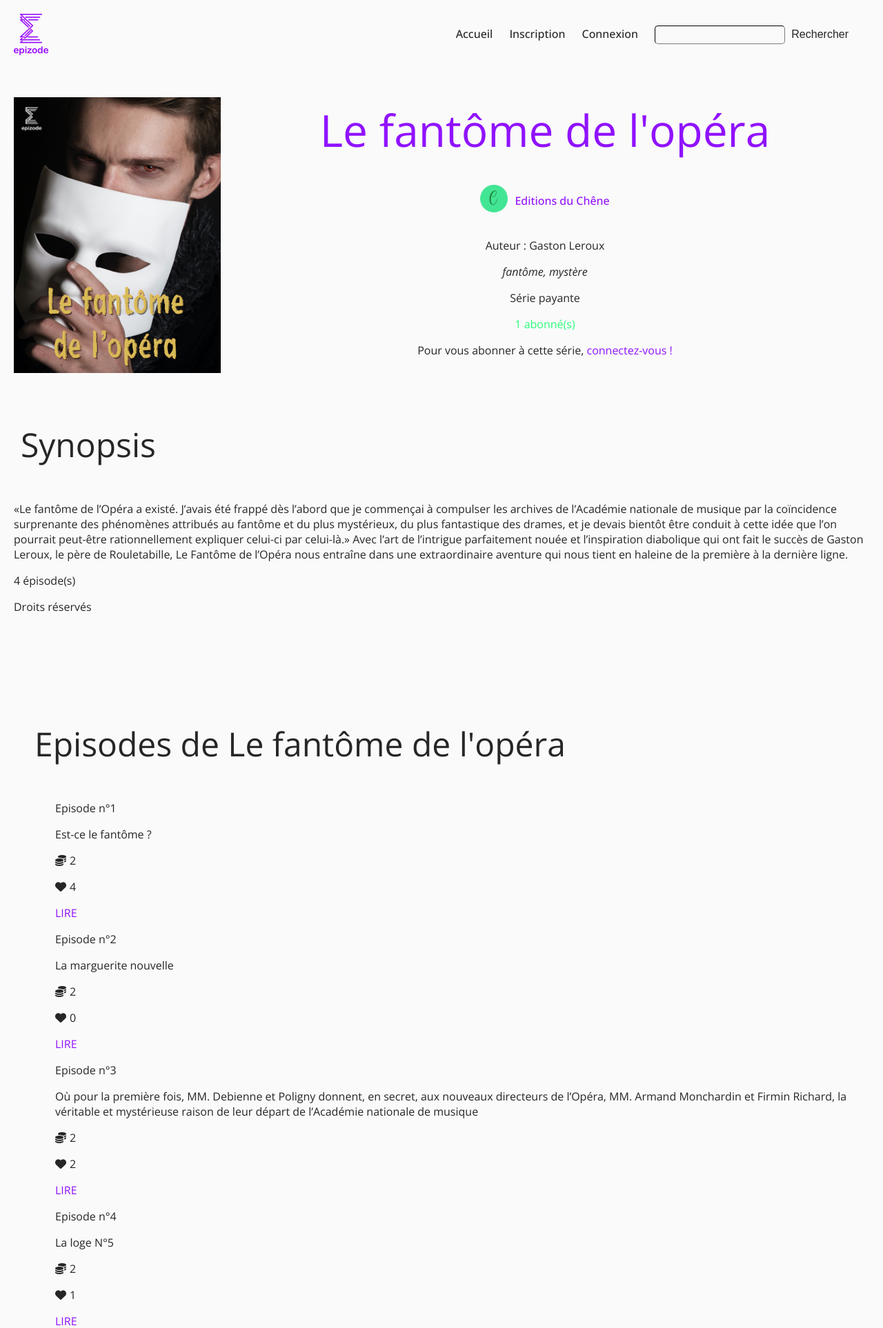
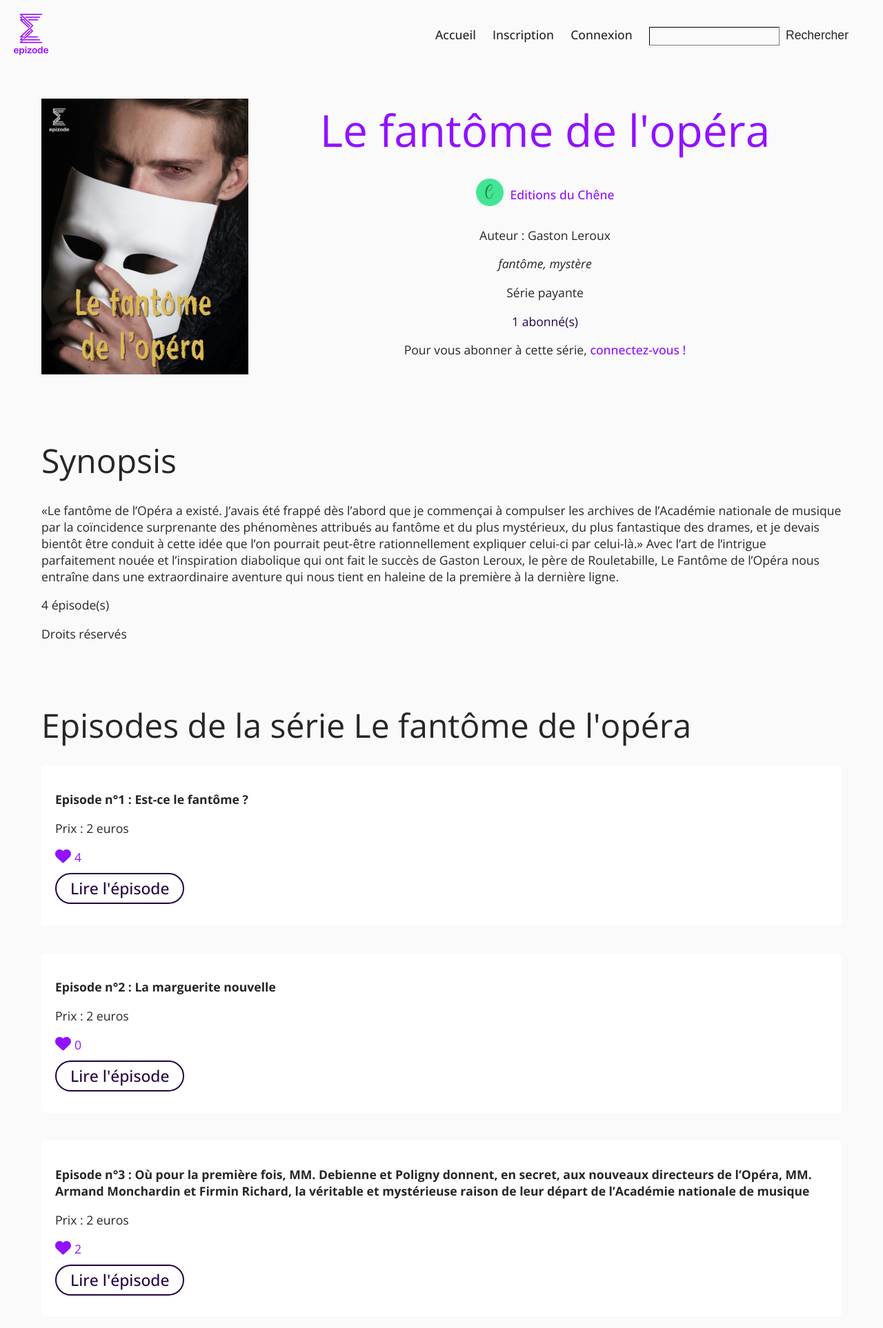
Before and after one commit to annefleurette/project-epizode-afm, a PHP site: page /p5/index.php?action=displaySeries&idseries=12 in a window 1280 px wide. Shown: the top 1926 px of the page at 69% size. Run offline with PHP 8.4, Linux system fonts and the light colour scheme; data comes from the database, SQL or seed files in the repository; some libraries are stand-ins or nearby versions.

Commit message:
CSS - DisplaySeries

```diff
--- a/public/css/style.css
+++ b/public/css/style.css
@@ -27,7 +27,15 @@ body {
 
 section {
   padding: 20px;
-  margin: 20px;
+  margin: 20px 0px;
+}
+
+.section-internal {
+  margin-bottom: 0px !important;
+  padding: 20px 60px;
+}
+.section-internal h2 {
+  margin: 0;
 }
 
 /* Textes */
@@ -36,7 +44,7 @@ h1 {
   color: #9012FE;
   font-size: 4em;
   font-weight: 300;
-  padding: 10px;
+  padding: 10px 0px;
   text-align: center;
 }
 
@@ -45,7 +53,7 @@ h2, h3, h4 {
   color: #262626;
   font-size: 3em;
   font-weight: 300;
-  padding: 10px;
+  padding: 10px 0px;
 }
 
 h3, h4 {
@@ -53,21 +61,23 @@ h3, h4 {
   color: #262626;
   font-size: 1.5em;
   font-weight: 300;
-  padding: 10px;
+  padding: 10px 0px;
 }
 
 p {
-  font-size: 1em;
+  font-size: 1.1em;
   font-weight: 400;
 }
 
 a {
   color: #9012FE;
   text-decoration: none;
+  font-weight: 500;
 }
 
 ul {
   list-style: none;
+  padding: 0px;
 }
 
 /* Boutons */
@@ -77,18 +87,18 @@ ul {
   padding: 5px 20px;
   background-color: transparent;
   color: #9012FE;
-  font-size: 1.2em;
+  font-size: 1.3em;
   font-weight: 500;
 }
-.btn-green, .cta-green {
-  color: #2BFF79;
-  border-color: #2BFF79;
+.btn-purple, .cta-purple {
+  color: #240440;
+  border-color: #240440;
 }
-.btn-green:hover, .cta-green:hover {
+.btn-purple:hover, .cta-purple:hover {
   color: #FFFFFF;
-  border-color: #2BFF79;
-  background-color: #2BFF79;
-  font-size: 1.2em;
+  border-color: #240440;
+  background-color: #240440;
+  font-size: 1.3em;
   font-weight: 500;
 }
 
@@ -104,11 +114,12 @@ ul {
   width: 200px;
   height: 20px;
   margin-bottom: 5px;
+  outline: none;
 }
 .form .form-fields input:focus {
   border: 1px #262626 solid;
 }
-.form .form-fields .btn-green {
+.form .form-fields .btn-purple {
   width: auto;
   height: auto;
 }
@@ -149,6 +160,19 @@ ul {
   margin-bottom: 10px;
   margin-top: 10px;
 }
+.figure-bloc figcaption h3 {
+  margin-bottom: 10px !important;
+  margin-top: 10px !important;
+  color: #9012FE;
+  margin: 0;
+  font-weight: 500;
+}
+.figure-bloc .under-series {
+  margin-top: 60px;
+}
+.figure-bloc-member {
+  margin: 0;
+}
 
 /* Mise en forme des barres de navigations */
 .menu {
@@ -164,13 +188,13 @@ ul {
 .menu__main-link {
   color: #262626;
   font-weight: 500;
-  font-size: 1em;
+  font-size: 1.1em;
 }
 .menu__main .cta {
-  font-size: 1em;
+  font-size: 1.1em;
 }
 .menu__main-link:hover {
-  font-size: 100%;
+  font-size: 1.1em;
   color: #9012FE;
 }
 .menu__main-link:focus {
@@ -185,9 +209,9 @@ ul {
   color: #262626;
   background-color: transparent;
   border-color: #262626;
-  border-radius: 5px;
   border-width: 1px;
   padding: 5px;
+  outline: none;
 }
 .menu .cta {
   border: none;
@@ -201,6 +225,9 @@ ul {
   overflow: hidden;
   margin: 0;
   padding: 0;
+}
+#slider-images ul {
+  margin: 0 40px;
 }
 
 /* Mise en forme des informations séries */
@@ -228,7 +255,25 @@ ul {
 }
 
 .popularity-mesure {
-  color: #2BFF79;
+  color: #240440;
+}
+
+/* Mise en forme des informations épisodes */
+#series-episodes li {
+  margin-bottom: 40px;
+}
+
+.like-info {
+  color: #9012FE;
+}
+.like-info .fa-heart {
+  font-size: 1.3em;
+}
+
+.series-episodes-articles {
+  background-color: #FFFFFF;
+  padding: 20px;
+  border-radius: 5px;
 }
 
 /* Mise en forme des informations Epizode */
@@ -258,7 +303,9 @@ ul {
 
 .topten {
   display: flex;
-  flex-direction: justify-content;
+  flex-direction: row;
+  justify-content: center;
+  text-align: center;
 }
 .topten .topten-5 {
   width: 50%;
@@ -268,9 +315,13 @@ ul {
   margin-left: 30px;
   margin-right: 30px;
 }
+.topten .topten-5 ul {
+  margin: 0 40px;
+}
 .topten .topten-5 article {
   display: flex;
-  flex-direction: justify-content;
+  flex-direction: row;
+  align-items: center;
   margin-bottom: 15px;
 }
 .topten .topten-5 article .member img {
@@ -288,5 +339,10 @@ ul {
 .topten .topten-5 article p {
   margin: 5px;
 }
+.topten .topten-5-ranking {
+  color: #9012FE;
+  font-size: 2em;
+  padding-right: 10px;
+}
 
 /*# sourceMappingURL=style.css.map */
--- a/public/css/style.scss
+++ b/public/css/style.scss
@@ -3,7 +3,7 @@
 /* Général */
 
 $color-primary: #9012FE;
-$color-secondary: #2BFF79;
+$color-secondary: #240440;
 $color-texture: #FAFAFA;
 $color-black: #262626;
 $color-dark: #000000;
@@ -11,8 +11,8 @@ $color-white: #FFFFFF;
 
 $typo-primary: 'Open Sans', sans-serif;
 
-$padding-title: 10px;
-$margin-section: 20px;
+$padding-title: 10px 0px;
+$margin-section: 20px 0px;
 $padding-section: 20px;
 $padding-button: 5px 20px;
 
@@ -49,6 +49,14 @@ section {
 
 }
 
+.section-internal {
+	margin-bottom: 0px!important;
+	padding: 20px 60px;
+	h2 {
+		margin: 0;
+	}
+}
+
 /* Textes */
 
 h1 {
@@ -77,17 +85,19 @@ h3, h4 {
 }
 
 p {
-	font-size: 1em;
+	font-size: 1.1em;
 	font-weight: 400;
 }
 
 a {
 	color: $color-primary;
 	text-decoration: none;
+	font-weight: 500;
 }
 
 ul {
 	list-style: none;
+	padding: 0px;
 }
 
 /* Boutons */
@@ -98,16 +108,16 @@ ul {
 	padding: $padding-button;
 	background-color: transparent;
 	color: $color-primary;
-	font-size: 1.2em;
+	font-size: 1.3em;
 	font-weight: 500;
-	&-green {
+	&-purple {
 		color: $color-secondary;
 		border-color: $color-secondary;
 		&:hover {
 			color: $color-white;
 			border-color: $color-secondary;
 			background-color: $color-secondary;
-			font-size: 1.2em;
+			font-size: 1.3em;
 			font-weight: 500;
 		}
 	}
@@ -126,11 +136,12 @@ ul {
 			width: 200px;
 			height: 20px;
 			margin-bottom: 5px;
+			outline: none;
 			&:focus {
 				border: 1px $color-black solid;
 			}
 		}
-		.btn-green {
+		.btn-purple {
 			width: auto;
 			height: auto;
 		}
@@ -173,6 +184,19 @@ ul {
 			margin-bottom: 10px;
 			margin-top: 10px;
 		}
+		h3 {
+			margin-bottom: 10px!important;
+			margin-top: 10px!important;
+			color: $color-primary;
+			margin: 0;
+			font-weight: 500;
+		}
+	}
+	.under-series {
+		margin-top: 60px;
+	}
+	&-member {
+		margin: 0;
 	}
 }
 
@@ -189,13 +213,13 @@ ul {
 		&-link {
 			color: $color-black;
 			font-weight: 500;
-			font-size: 1em;
+			font-size: 1.1em;
 		}
 		.cta {
-			font-size: 1em;
+			font-size: 1.1em;
 		}
 		&-link:hover {
-			font-size: 100%;
+			font-size: 1.1em;
 			color: $color-primary;
 		}
 		&-link:focus {
@@ -211,9 +235,9 @@ ul {
 		color: $color-black;
 		background-color: transparent;
 		border-color: $color-black;
-		border-radius: 5px;
 		border-width: 1px;
 		padding: 5px;
+		outline: none;
 	}
 	.cta {
 		border: none;
@@ -230,6 +254,9 @@ ul {
 	overflow: hidden;
 	margin: 0;
 	padding: 0;
+	ul {
+		margin: 0 40px;
+	}
 }
 
 /* Mise en forme des informations séries */
@@ -259,6 +286,27 @@ ul {
 
 .popularity-mesure {
 	color: $color-secondary;
+}
+
+/* Mise en forme des informations épisodes */
+
+#series-episodes {
+	li {
+	margin-bottom: 40px;
+	}
+}
+
+.like-info {
+	color: $color-primary;
+	.fa-heart {
+		font-size: 1.3em;
+	}
+}
+
+.series-episodes-articles {
+	background-color: $color-white;
+	padding: 20px;
+	border-radius: 5px;
 }
 
 /* Mise en forme des informations Epizode */
@@ -292,7 +340,9 @@ ul {
 
 .topten {
 	display: flex;
-	flex-direction: justify-content;
+	flex-direction: row;
+	justify-content: center;
+	text-align: center;
 	.topten-5 {
 		width: 50%;
 		h3 {
@@ -300,9 +350,13 @@ ul {
 			margin-left: 30px;
 			margin-right: 30px;
 		}
+		ul {
+			margin: 0 40px;
+		}
 		article {
 			display: flex;
-			flex-direction: justify-content;
+			flex-direction: row;
+			align-items: center;
 			margin-bottom: 15px;
 			.member img {
 				width: 30px;
@@ -320,5 +374,10 @@ ul {
 				margin: 5px;
 			}
 		}
+		&-ranking {
+			color: $color-primary;
+			font-size: 2em;
+			padding-right: 10px;
+		}
 	}
 }
--- a/src/Model/SeriesManager.php
+++ b/src/Model/SeriesManager.php
@@ -72,7 +72,7 @@ class SeriesManager extends Manager
 	public function getCommonTagsSeries($tags)
 	{
 		$db = $this->dbConnect();
-		$req = $db->prepare('SELECT s.id AS "id", ic.url AS "cover", s.title AS "title", m.pseudo AS "member", m.id AS "idmember", ia.url AS "avatar", l.name AS "publisher", s.publisher_author AS "author", il.url AS "logo", s.pricing_status AS "pricing", s.publishing_status AS "publishing", s.authors_right AS "rights", COUNT(DISTINCT e.id) AS "numberEpisodes", COUNT(DISTINCT sub.id_member) AS "numberSubscribers", GROUP_CONCAT(DISTINCT t.name SEPARATOR ", ") AS "tags" FROM members m LEFT JOIN series s ON s.id_member = m.id LEFT JOIN avatars a ON a.id = m.id_avatar LEFT JOIN logos l ON l.id = m.id_logo LEFT JOIN images il ON il.id = l.id_logo LEFT JOIN images ia ON ia.id = a.id_avatar LEFT JOIN episodes e ON e.id_series = s.id LEFT JOIN series_has_members_subscription sub ON sub.id_series = s.id LEFT JOIN series_has_tags h ON h.id_series = s.id LEFT JOIN tags t ON t.id = h.id_tag INNER JOIN covers c ON c.id = s.id_cover INNER JOIN images ic ON ic.id = c.id_cover WHERE s.publishing_status = "published" AND t.name = ? GROUP BY s.id ORDER BY "numberSubscribers" DESC LIMIT 3');
+		$req = $db->prepare('SELECT s.id AS "id", ic.url AS "cover", s.title AS "title", m.pseudo AS "member", m.id AS "idmember", m.type AS "type", ia.url AS "avatar", ia.alt AS "altavatar", l.name AS "publisher", s.publisher_author AS "author", il.url AS "logo", il.alt AS "altlogo", s.pricing_status AS "pricing", s.publishing_status AS "publishing", s.authors_right AS "rights", COUNT(DISTINCT e.id) AS "numberEpisodes", COUNT(DISTINCT sub.id_member) AS "numberSubscribers", GROUP_CONCAT(DISTINCT t.name SEPARATOR ", ") AS "tags" FROM members m LEFT JOIN series s ON s.id_member = m.id LEFT JOIN avatars a ON a.id = m.id_avatar LEFT JOIN logos l ON l.id = m.id_logo LEFT JOIN images il ON il.id = l.id_logo LEFT JOIN images ia ON ia.id = a.id_avatar LEFT JOIN episodes e ON e.id_series = s.id LEFT JOIN series_has_members_subscription sub ON sub.id_series = s.id LEFT JOIN series_has_tags h ON h.id_series = s.id LEFT JOIN tags t ON t.id = h.id_tag INNER JOIN covers c ON c.id = s.id_cover INNER JOIN images ic ON ic.id = c.id_cover WHERE s.publishing_status = "published" AND t.name = ? GROUP BY s.id ORDER BY "numberSubscribers" DESC LIMIT 3');
 		$req->execute(array($tags));
 		$seriesCommonTags = $req->fetchAll();
 		$req->closeCursor();
--- a/src/View/frontend/displayEpisodeView.php
+++ b/src/View/frontend/displayEpisodeView.php
@@ -1,6 +1,6 @@
 <?php
 // Page qui affiche un épisode
-$head_title = $oneSeriesPublicData['title']. " / Episode :" .$episode_unitary_published['title'];
+$head_title = $oneSeriesPublicData['title']. " / Episode : " .$episode_unitary_published['title'];
 $head_description = $episode_unitary_published['meta'];
 ob_start();
 ?>
--- a/src/View/frontend/displaySeriesView.php
+++ b/src/View/frontend/displaySeriesView.php
@@ -4,7 +4,7 @@ $head_title = $oneSeriesPublicData['title'];
 $head_description = $oneSeriesPublicData['meta'];
 ob_start();
 ?>
-<section id="series" class="figure-bloc"> <!-- Section avec les informations sur la série -->
+<section id="series" class="figure-bloc section-internal"> <!-- Section avec les informations sur la série -->
     <figure>
         <p><img src="<?php echo $oneSeriesPublicData['cover']; ?>" alt="<?php echo $oneSeriesPublicData['altcover']; ?>"/></p>
         <figcaption>
@@ -15,13 +15,13 @@ ob_start();
                 if($oneSeriesPublicData['type'] === "publisher")
                 {
                 ?>
-                    <p><img src="<?php echo $oneSeriesPublicData['logo']; ?>" alt="<?php echo $oneSeriesPublicData['altlogo']; ?>"/></p>
+                    <p class="figure-bloc-member"><img src="<?php echo $oneSeriesPublicData['logo']; ?>" alt="<?php echo $oneSeriesPublicData['altlogo']; ?>"/></p>
                     <p><a href="index.php?action=displayMember&idmember=<?php echo $oneSeriesPublicData['idmember']; ?>"><?php echo $oneSeriesPublicData['publisher']; ?></a></p>
                 <?php
                 // Si la série est écrite par un autre utilisateur
                 }else{
                 ?>
-                    <p><img src="<?php echo $oneSeriesPublicData['avatar']; ?>" alt="<?php echo $oneSeriesPublicData['altavatar']; ?>"/></p>
+                    <p class="figure-bloc-member"><img src="<?php echo $oneSeriesPublicData['avatar']; ?>" alt="<?php echo $oneSeriesPublicData['altavatar']; ?>"/></p>
                     <p><a href="index.php?action=displayMember&idmember=<?php echo $oneSeriesPublicData['idmember']; ?>"><?php echo $oneSeriesPublicData['member']; ?></a></p>
                 <?php
                 }
@@ -58,8 +58,8 @@ ob_start();
             {
             ?>
                 <input type="hidden" id="idseries" value=<?php echo $seriesId; ?>>
-                <button class=".cta .btn" id="subscribe"<?php if(in_array($_SESSION['idmember'], $seriesSubscribers)){ echo 'class="hidden"'; }?>>Ajouter à ma bibliothèque</button>
-                <button class=".cta .btn" id="unsubscribe" <?php if(!in_array($_SESSION['idmember'], $seriesSubscribers)){ echo 'class="hidden"'; }?>>Retirer de ma bibliothèque</button>
+                <button id="subscribe"<?php if(in_array($_SESSION['idmember'], $seriesSubscribers)){ echo 'class="hidden"'; }?>>Ajouter à ma bibliothèque</button>
+                <button id="unsubscribe" <?php if(!in_array($_SESSION['idmember'], $seriesSubscribers)){ echo 'class="hidden"'; }?>>Retirer de ma bibliothèque</button>
             <?php
             // Si on est pas connecté
             }else{
@@ -71,7 +71,7 @@ ob_start();
         </figcaption>
     </figure>
     <div>
-        <h2>Synopsis</h2>
+        <h2 class="under-series">Synopsis</h2>
         <p><?php echo $oneSeriesPublicData['summary']; ?></p>
         <p><?php echo $oneSeriesPublicData['numberEpisodes']; ?> épisode(s)</p>
                     <!-- Affihage des droits -->
@@ -118,8 +118,8 @@ ob_start();
         ?>
     </div>
 </section>
-<section> <!-- Section avec la liste des épisodes publiés de la série -->
-    <h2>Episodes de <?php echo $oneSeriesPublicData['title']; ?></h2>
+<section id="series-episodes" class="section-internal"> <!-- Section avec la liste des épisodes publiés de la série -->
+    <h2>Episodes de la série <?php echo $oneSeriesPublicData['title']; ?></h2>
         <?php
         // Si la série comporte des épisodes
         if($nbepisodes_published > 0)
@@ -131,14 +131,13 @@ ob_start();
                 {
                 ?>
                     <li>
-                        <article>
-                            <p>Episode n°<?php echo $allEpisodesPublished['number']; ?></p>
-                            <p><?php echo $allEpisodesPublished['title']; ?></p>
+                        <article class="series-episodes-articles">
+                            <p><strong>Episode n°<?php echo $allEpisodesPublished['number']; ?> : <?php echo $allEpisodesPublished['title']; ?></strong></p>
                             <?php
                             if($allEpisodesPublished['price'] != 0)
                             {
                             ?>
-                                <p><i class="fas fa-coins"></i><?php echo $allEpisodesPublished['price']; ?></p>
+                                <p>Prix : <?php echo $allEpisodesPublished['price']; ?> euros</p>
                             <?php
                             }else{
                             ?>
@@ -146,8 +145,8 @@ ob_start();
                             <?php
                             }
                             ?>
-                            <p><i class="fas fa-heart"></i><?php echo $allEpisodesPublished['likesNumber']; ?></p>
-                            <p><a href="index.php?action=displayEpisode&idseries=<?php echo $seriesId; ?>&number=<?php echo $allEpisodesPublished['number']; ?>&idepisode=<?php echo $allEpisodesPublished['id']; ?>">LIRE</a></p>
+                            <p class="like-info"><i class="fas fa-heart"></i><?php echo $allEpisodesPublished['likesNumber']; ?></p>
+                            <p><a class="btn btn-purple" href="index.php?action=displayEpisode&idseries=<?php echo $seriesId; ?>&number=<?php echo $allEpisodesPublished['number']; ?>&idepisode=<?php echo $allEpisodesPublished['id']; ?>">Lire l'épisode</a></p>
                         </article>
                     </li>
                 <?php
@@ -163,7 +162,7 @@ ob_start();
         }
         ?>
 </section>
-<section> <!-- Section qui présente des séries similaires en termes de tags -->
+<section id="series-recommandations" class=" figure-bloc section-internal"> <!-- Section qui présente des séries similaires en termes de tags -->
     <h2>Recommandations <?php echo $oneSeriesPublicData['tags']; ?></h2>
     <ul>
         <?php
@@ -175,20 +174,38 @@ ob_start();
                 {
                 ?>
                     <li>
-                        <article>
-                            <p><a href="index.php?action=displaySeries&idseries=<?php echo $allTagsSeries[$i][$j]['id']; ?>"><?php echo $allTagsSeries[$i][$j]['title']; ?></a></p>
+                        <figure>
                             <p><img src="<?php echo $allTagsSeries[$i][$j]['cover']; ?>" alt="<?php echo $oneSeriesPublicData['altcover']; ?>"/></p>
-                            <p><img src="<?php echo $allTagsSeries[$i][$j]['avatar']; ?>" alt="<?php echo $oneSeriesPublicData['altavatar']; ?>"/></p>
+                            <figcaption>
+                                <h3><?php echo $allTagsSeries[$i][$j]['title']; ?></h3>
+                                <div class="member">
+                                <?php
+                                // Si la série est écrite par un éditeur
+                                if($allTagsSeries[$i][$j]['type'] === "publisher")
+                                {
+                                ?>
+                                    <p class="figure-bloc-member"><img src="<?php echo $allTagsSeries[$i][$j]['logo']; ?>" alt="<?php echo $allTagsSeries[$i][$j]['altlogo']; ?>"/></p>
+                                    <p><a href="index.php?action=displayMember&idmember=<?php echo $allTagsSeries[$i][$j]['idmember']; ?>"><?php echo $allTagsSeries[$i][$j]['publisher']; ?></a></p>
+                                <?php
+                                // Si la série est écrite par un autre utilisateur
+                                }elseif($allTagsSeries[$i][$j]['type'] === "user")
+                                {
+                                ?>
+                                    <p class="figure-bloc-member"><img src="<?php echo $allTagsSeries[$i][$j]['avatar']; ?>" alt="<?php echo $allTagsSeries[$i][$j]['altavatar']; ?>"/></p>
                                     <p><a href="index.php?action=displayMember&idmember=<?php echo $allTagsSeries[$i][$j]['idmember']; ?>"><?php echo $allTagsSeries[$i][$j]['member']; ?></a></p>
+                                <?php
+                                }
+                                ?>
+                                </div>
                                 <p><?php echo $allTagsSeries[$i][$j]['numberEpisodes']; ?> épisode(s)</p>
                                 <p><?php echo $allTagsSeries[$i][$j]['numberSubscribers']; ?> abonné(s)</p>
-                            <p><?php echo $allTagsSeries[$i][$j]['tags']; ?></p>
+                                <p class="tags"><?php echo $allTagsSeries[$i][$j]['tags']; ?></p>
                                 <?php
                                 // Si la série est payante
                                 if($allTagsSeries[$i][$j]['pricing'] == "paying")
                                 {
                                 ?>
-                                <p><i class="fas fa-coins"></i></p>
+                                    <p>Série payante</p>
                                 <?php
                                 // Si la série est gratuite
                                 }else{
@@ -197,7 +214,10 @@ ob_start();
                                 <?php
                                 }
                                 ?>
-                        </article>
+                                <br />
+                                <div><a class="btn btn-purple" href="index.php?action=displaySeries&idseries=<?php echo $allTagsSeries[$i][$j]['id']; ?>">Découvrir la série à lire</a></div>
+                            </figcaption>
+                        </figure>
                     </li>
                 <?php
                 }
--- a/src/View/frontend/loginView.php
+++ b/src/View/frontend/loginView.php
@@ -19,7 +19,7 @@ ob_start();
                 <input type="password" name="password" id="password" required>
             </p>
             <p>
-                <input class="btn btn-green" type="submit" value="Se connecter">
+                <input class="btn btn-purple" type="submit" value="Se connecter">
             </p>
             <p>
                 <input id="form-fields-remember" type="checkbox" id="remember" name="remember">
--- a/src/View/frontend/subscriptionView.php
+++ b/src/View/frontend/subscriptionView.php
@@ -27,7 +27,7 @@ ob_start();
                 <input type="password" id="password2" name="password2" min="6" required>
             </p>
             <p>
-                <input class="btn btn-green" type="submit" value="S'inscrire">
+                <input class="btn btn-purple" type="submit" value="S'inscrire">
             </p>
         </form>
         <div class="form-connected">
```
Also changed, not shown: src/View/frontend/displayHomepageView.php (+7 -5 lines), 1 other file. Lines whose indentation alone changed are shown as unchanged.
